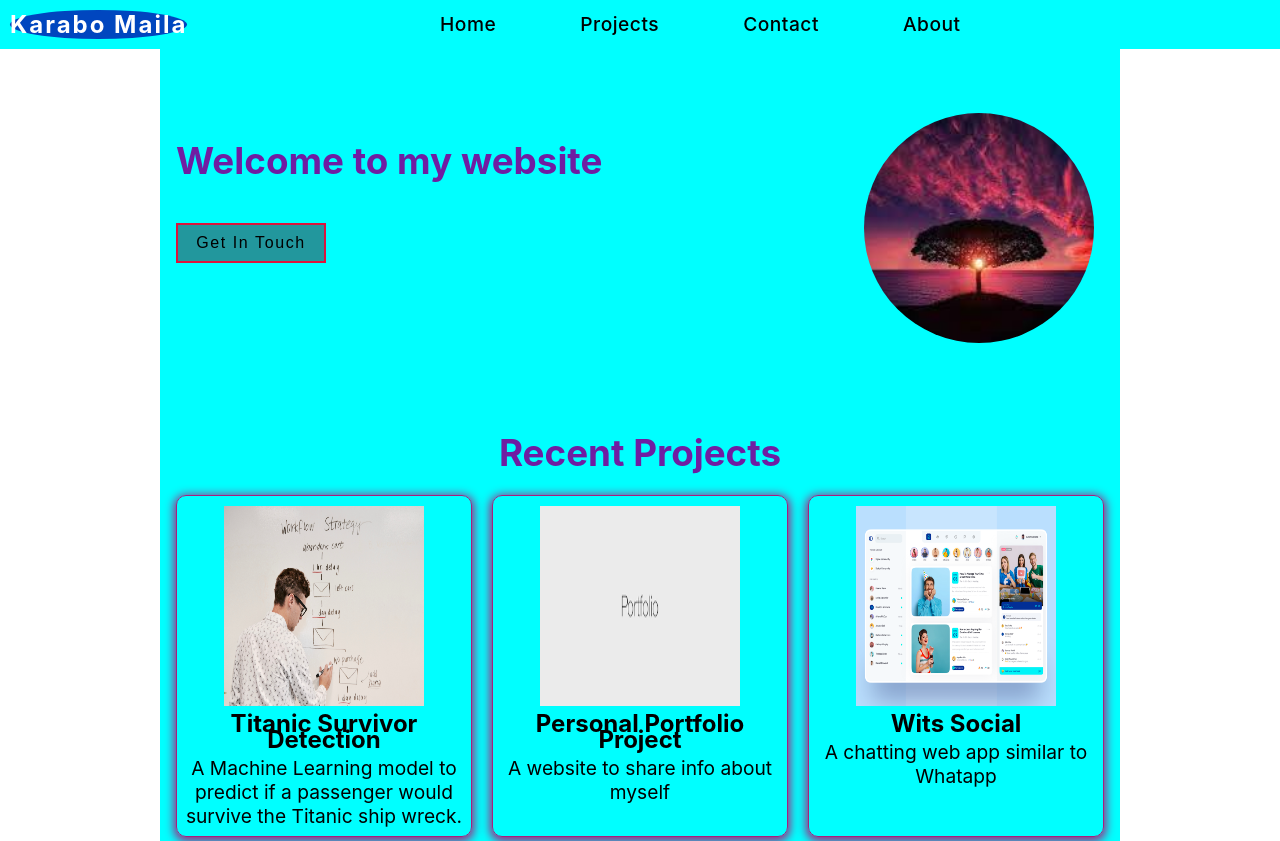
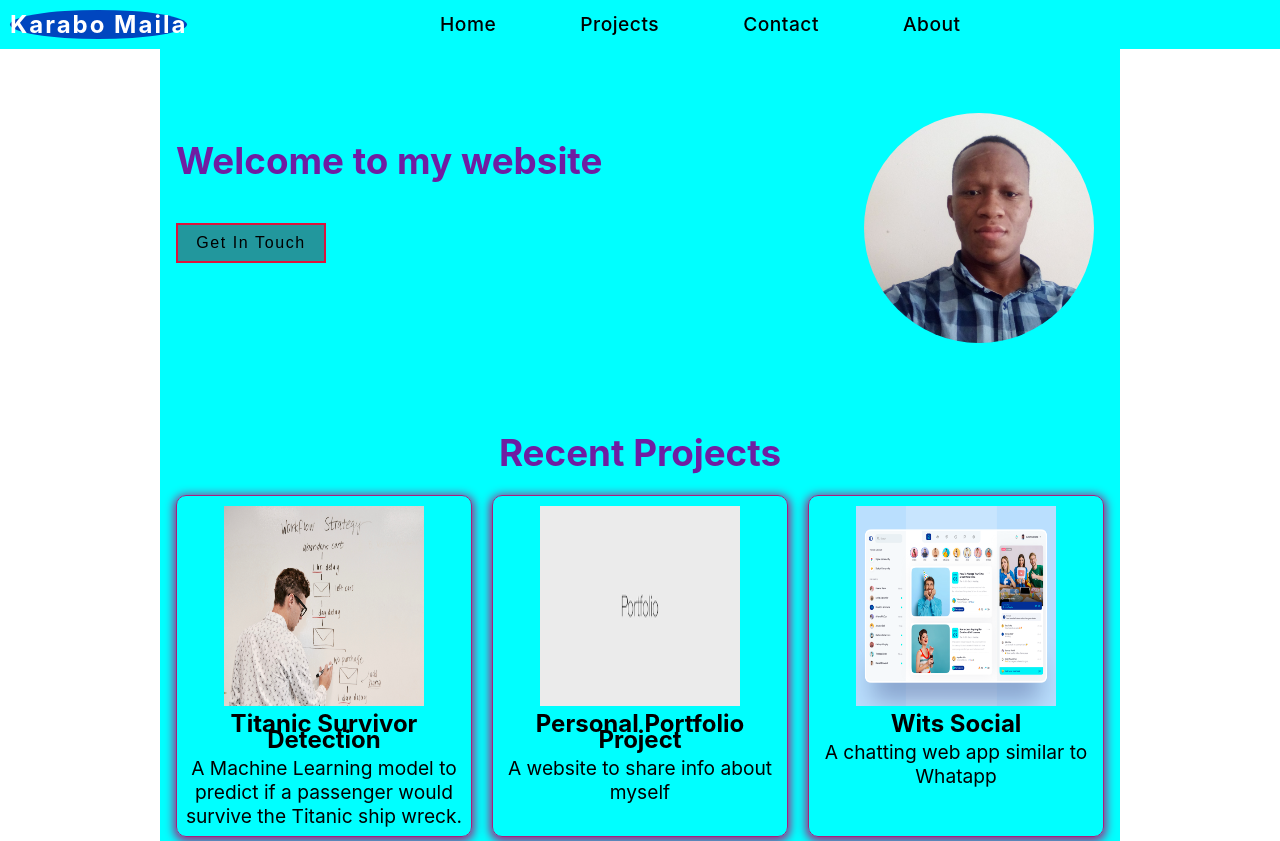
Before and after one commit to karabomaila/karabomaila, a Next.js app: page / in a window 1280 px wide. Shown: the top 841 px of the page. Built offline with nearby package versions, Linux system fonts and the light colour scheme.

Commit message:
profile picture update

```diff
--- a/pages/index.js
+++ b/pages/index.js
@@ -21,7 +21,7 @@ export default function Home() {
             <button className={ styles.message_button } ><Link href="/contact">Get In Touch </Link></button>
           </div>
           <div>
-              <Image className={ styles.img } src="/card_image.jpg" alt="Profile pic" width={250} height={250}/>
+              <Image className={ styles.img } src="/profile-picture.jpeg" alt="Profile pic" width={250} height={250}/>
           </div>
         </main>
         <section>
```
Also changed, not shown: public/goodone.jpg (deleted), public/profile-picture.jpeg (added).
